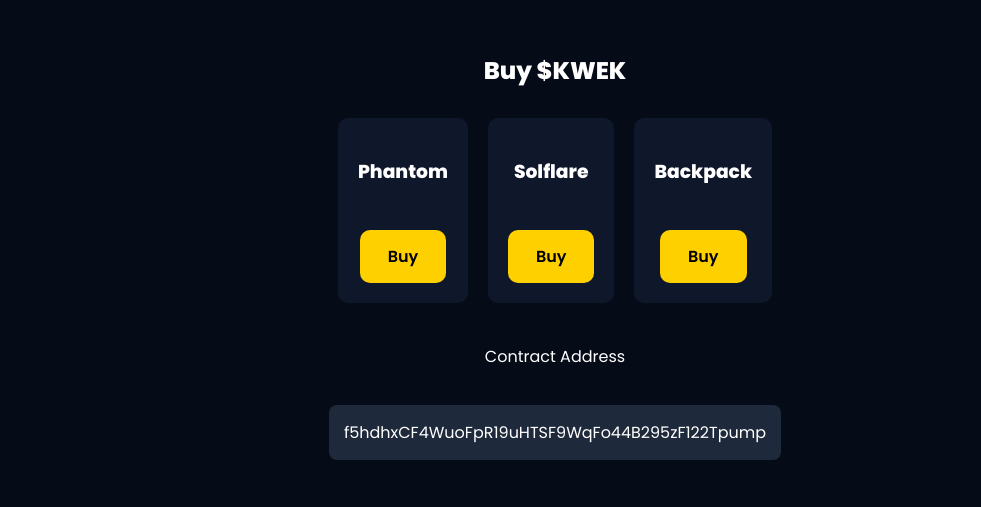
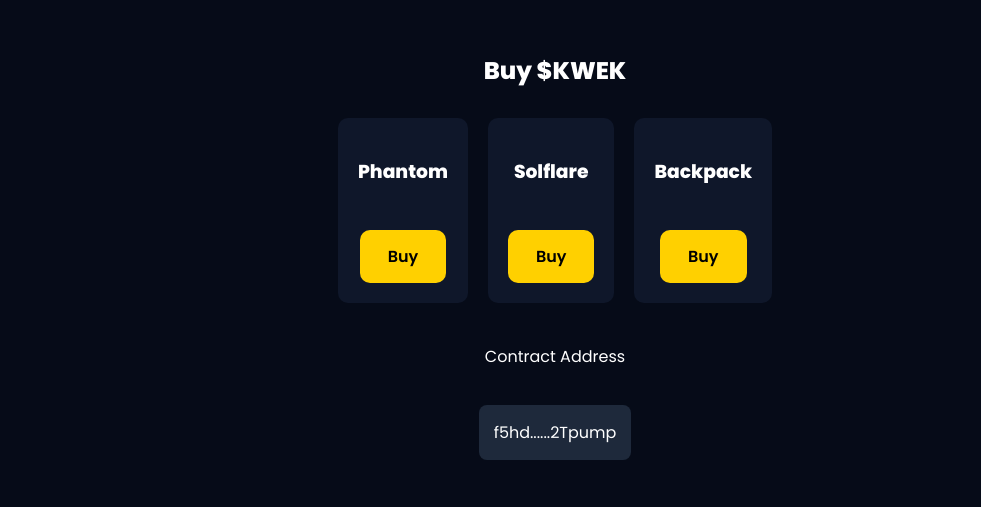
Before and after one commit to devsolidity/confusedduck, a plain HTML site: page index.html in a window 1280 px wide. Shown: the part 2145-2652 px from the top of the page, without its empty margins (85-1066 px from the left). Drawn offline with Linux system fonts and the light colour scheme; no server answers.

Commit message:
Update index.html

```diff
--- a/index.html
+++ b/index.html
@@ -493,7 +493,7 @@
 <p>Contract Address</p>
 
 <div class="contract" onclick="copyCA()">
-f5hdhxCF4WuoFpR19uHTSF9WqFo44B295zF122Tpump
+f5hd......2Tpump
 </div>
 
 <script>
```
